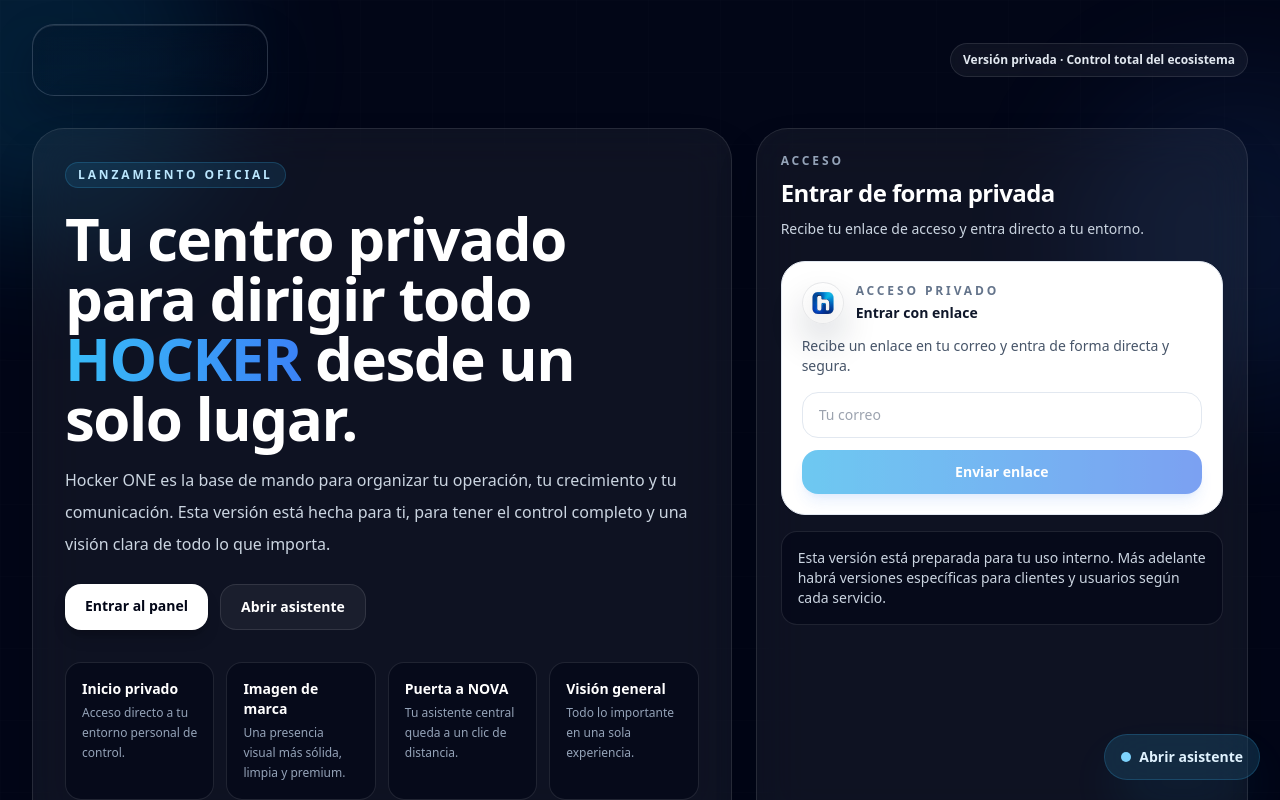
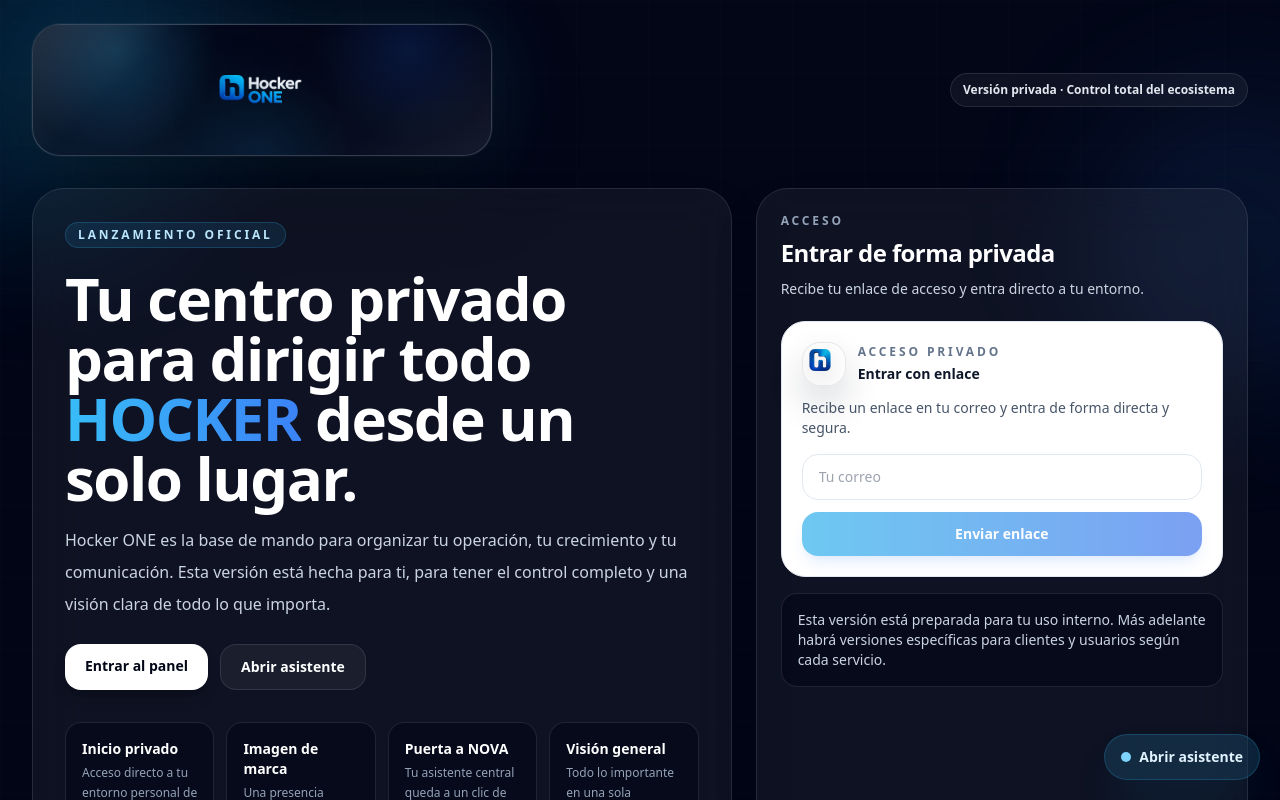
Before and after one commit to HockerAGI/hocker.one, a Next.js app: page / in a window 1280 px wide. Shown: the top 800 px of the page. Built offline with nearby package versions, Linux system fonts and the light colour scheme; no server answers.

Commit message:
Actualizar BrandMark.tsx

```diff
--- a/src/components/BrandMark.tsx
+++ b/src/components/BrandMark.tsx
@@ -5,7 +5,8 @@ import { useState } from "react";
 type BrandMarkProps = {
   compact?: boolean;
   className?: string;
-  showWordmark?: boolean;
+  showWordmark?: boolean; // true = logo completo, false = isotipo
+  hero?: boolean;
 };
 
 const FULL_LOGO_CANDIDATES = [
@@ -22,6 +23,7 @@ export default function BrandMark({
   compact = false,
   className = "",
   showWordmark = true,
+  hero = false,
 }: BrandMarkProps) {
   const [fullIndex, setFullIndex] = useState(0);
   const [isoIndex, setIsoIndex] = useState(0);
@@ -32,9 +34,35 @@ export default function BrandMark({
   const currentIndex = useFullLogo ? fullIndex : isoIndex;
   const src = candidates[currentIndex] ?? candidates[0];
 
-  const logoSize = useFullLogo ? (compact ? 120 : 180) : compact ? 34 : 44;
-  const frameW = useFullLogo ? (compact ? 168 : 236) : compact ? 42 : 58;
-  const frameH = useFullLogo ? (compact ? 56 : 72) : compact ? 42 : 58;
+  const frameWidth = useFullLogo
+    ? hero
+      ? "min(92vw, 920px)"
+      : compact
+      ? "280px"
+      : "460px"
+    : compact
+    ? "44px"
+    : "60px";
+
+  const frameHeight = useFullLogo
+    ? hero
+      ? "clamp(130px, 18vw, 220px)"
+      : compact
+      ? "88px"
+      : "132px"
+    : compact
+    ? "44px"
+    : "60px";
+
+  const imageWidth = useFullLogo
+    ? hero
+      ? "min(88vw, 860px)"
+      : compact
+      ? "260px"
+      : "420px"
+    : compact
+    ? "34px"
+    : "44px";
 
   function handleLogoError() {
     if (useFullLogo) {
@@ -61,61 +89,94 @@ export default function BrandMark({
       style={{
         display: "inline-flex",
         alignItems: "center",
+        justifyContent: "center",
       }}
     >
       <div
         style={{
-          width: frameW,
-          height: frameH,
-          borderRadius: 22,
-          display: "grid",
-          placeItems: "center",
-          padding: useFullLogo ? (compact ? "8px 14px" : "10px 18px") : 0,
+          position: "relative",
+          width: frameWidth,
+          height: frameHeight,
+          borderRadius: useFullLogo ? 28 : 18,
+          padding: useFullLogo ? (hero ? "18px 22px" : compact ? "10px 14px" : "14px 18px") : 0,
           background: useFullLogo
-            ? "linear-gradient(180deg, rgba(2,6,23,.18), rgba(2,6,23,.10))"
-            : "linear-gradient(180deg, rgba(255,255,255,.94), rgba(255,255,255,.82))",
+            ? "linear-gradient(180deg, rgba(2,6,23,.82), rgba(15,23,42,.52))"
+            : "linear-gradient(180deg, rgba(255,255,255,.96), rgba(255,255,255,.84))",
           border: useFullLogo
-            ? "1px solid rgba(148,163,184,.28)"
+            ? "1px solid rgba(148,163,184,.34)"
             : "1px solid rgba(15,23,42,.10)",
           boxShadow: useFullLogo
-            ? "0 18px 40px rgba(2,6,23,.30), inset 0 1px 0 rgba(255,255,255,.10)"
+            ? "0 26px 84px rgba(0,0,0,.48), 0 0 0 1px rgba(255,255,255,.05), 0 0 80px rgba(56,189,248,.18)"
             : "0 18px 36px rgba(15,23,42,.16), inset 0 1px 0 rgba(255,255,255,.72)",
-          backdropFilter: "blur(14px)",
-          WebkitBackdropFilter: "blur(14px)",
           overflow: "hidden",
+          backdropFilter: "blur(16px)",
+          WebkitBackdropFilter: "blur(16px)",
+          transform: hero ? "translateZ(0)" : "none",
         }}
       >
+        {useFullLogo ? (
+          <>
+            <div
+              aria-hidden="true"
+              style={{
+                position: "absolute",
+                inset: 0,
+                background:
+                  "radial-gradient(circle at 18% 20%, rgba(56,189,248,.22), transparent 26%), radial-gradient(circle at 82% 18%, rgba(37,99,235,.16), transparent 24%), radial-gradient(circle at 50% 100%, rgba(14,165,233,.10), transparent 34%)",
+                pointerEvents: "none",
+              }}
+            />
+            <div
+              aria-hidden="true"
+              style={{
+                position: "absolute",
+                inset: 0,
+                background:
+                  "linear-gradient(135deg, rgba(255,255,255,.18), transparent 25%, transparent 75%, rgba(255,255,255,.08))",
+                opacity: 0.7,
+                pointerEvents: "none",
+              }}
+            />
+          </>
+        ) : null}
+
         {!broken ? (
           <img
             src={src}
             alt="Hocker ONE"
-            width={logoSize}
-            height={logoSize}
+            width={0}
+            height={0}
             loading={compact ? "lazy" : "eager"}
             decoding="async"
             onError={handleLogoError}
             style={{
+              position: "relative",
+              zIndex: 1,
               objectFit: "contain",
               display: "block",
-              width: logoSize,
-              height: logoSize,
+              width: imageWidth,
+              height: "auto",
+              maxWidth: "100%",
+              maxHeight: "100%",
               filter: useFullLogo
-                ? "drop-shadow(0 10px 18px rgba(0,0,0,.30))"
+                ? "drop-shadow(0 12px 26px rgba(0,0,0,.34))"
                 : "drop-shadow(0 8px 12px rgba(0,0,0,.18))",
             }}
           />
         ) : (
           <div
             style={{
-              width: useFullLogo ? logoSize : logoSize,
-              height: useFullLogo ? logoSize : logoSize,
-              borderRadius: 16,
+              position: "relative",
+              zIndex: 1,
+              width: useFullLogo ? (hero ? 120 : 96) : 44,
+              height: useFullLogo ? (hero ? 120 : 96) : 44,
+              borderRadius: 18,
               display: "grid",
               placeItems: "center",
               background: "linear-gradient(180deg, #0ea5ff, #2563eb)",
               color: "#fff",
               fontWeight: 900,
-              fontSize: compact ? 18 : 22,
+              fontSize: hero ? 34 : 22,
               letterSpacing: "-0.06em",
               boxShadow: "inset 0 1px 0 rgba(255,255,255,.18)",
             }}
```
